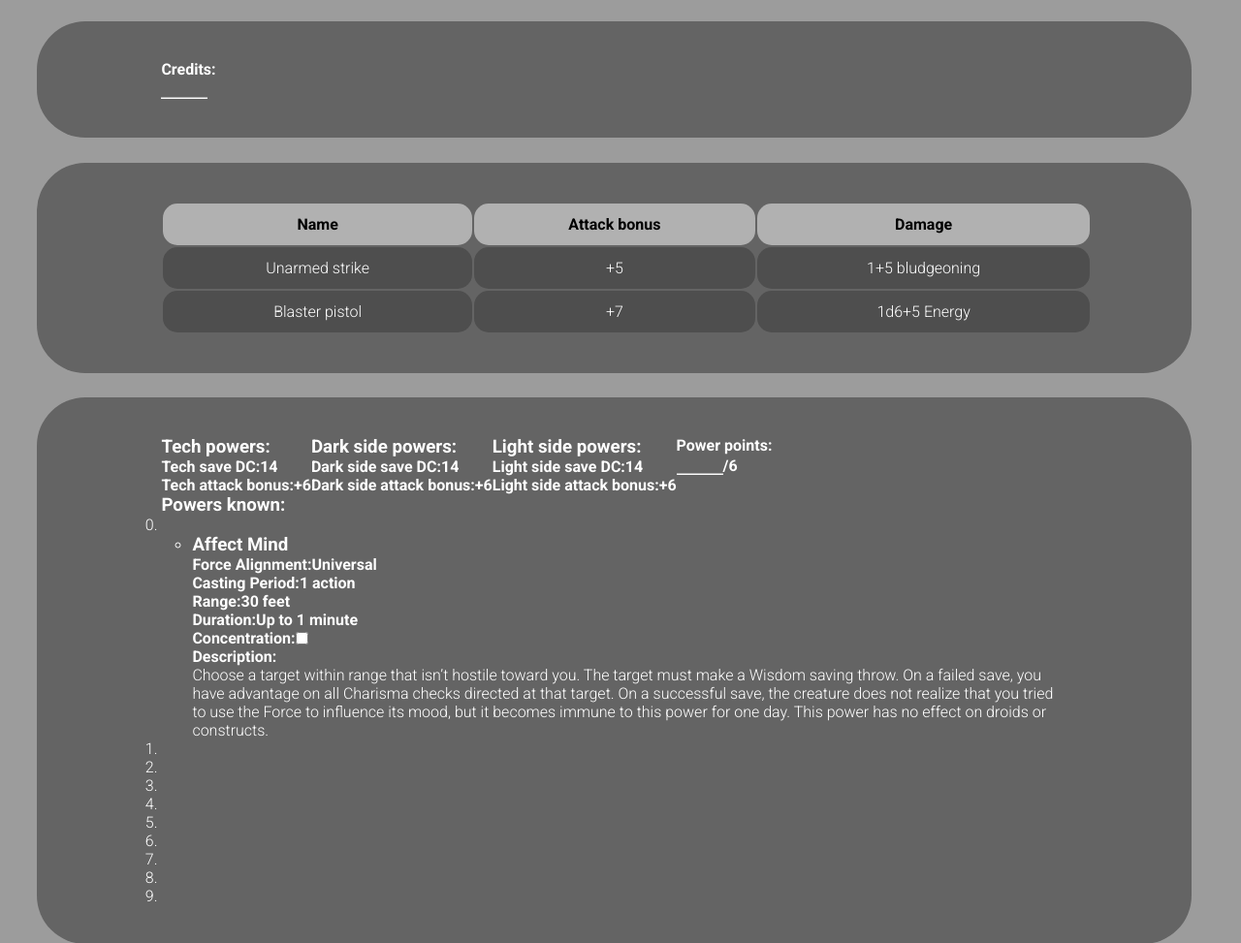
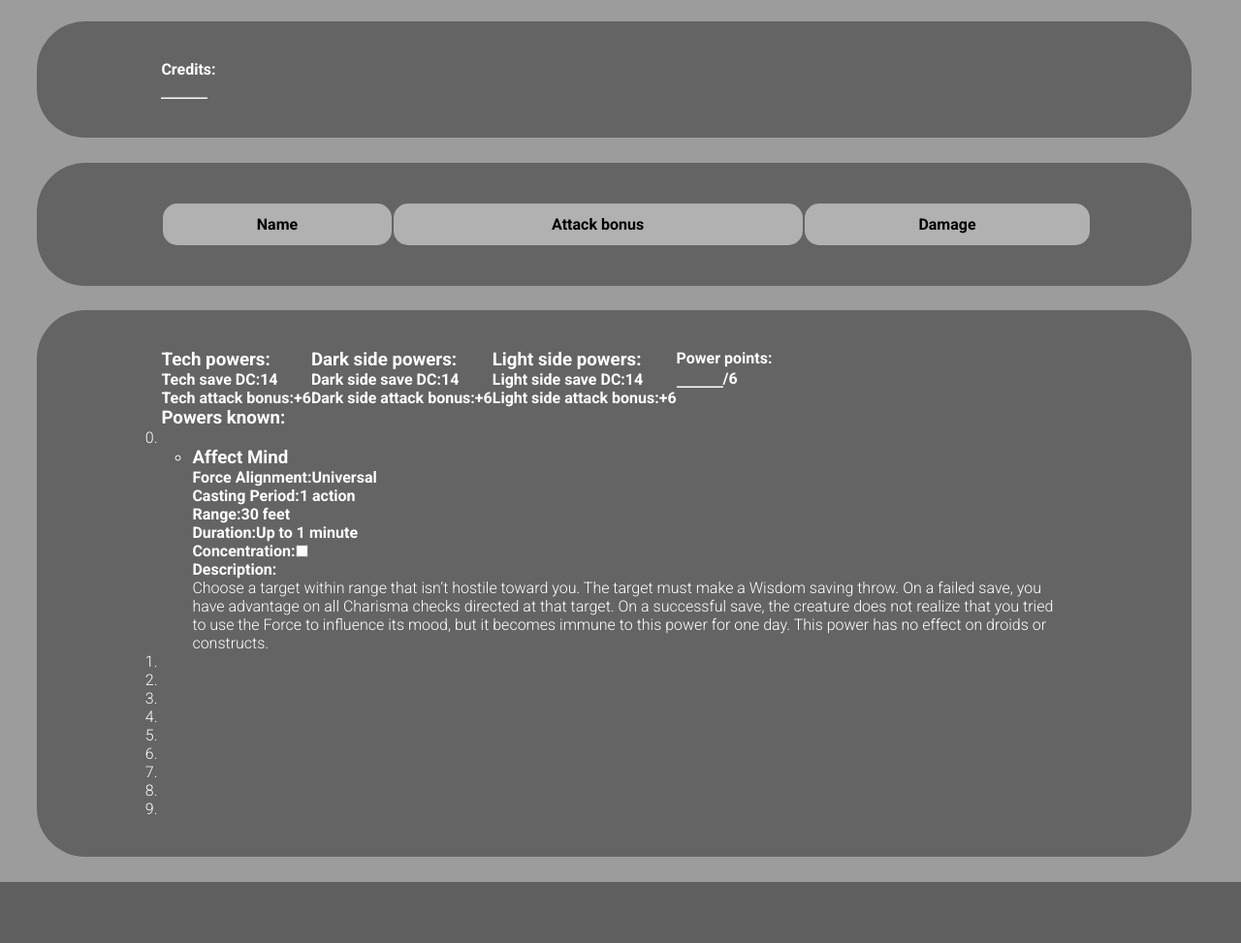
Before and after one commit to pjlapinski/SW5e-Char-Sheets, a Flask app: page /char-sheet/1 in a window 1280 px wide. Shown: the part 2580-3553 px from the top of the page at 97% size. After the commit the page ends 3490 px from the top, so only its background shows below. Run offline with Flask 2, Linux system fonts and the light colour scheme.

Commit message:
removed dummy attacks

```diff
--- a/templates/dummy.html
+++ b/templates/dummy.html
@@ -485,16 +485,6 @@ by proper Flask generated page. -->
         <td>Attack bonus</td>
         <td>Damage</td>
       </tr>
-      <tr>
-        <td class="attack-name">Unarmed strike</td>
-        <td class="attack-atk-bonus">+5</td>
-        <td class="attack-damage">1+5 bludgeoning</td>
-      </tr>
-      <tr>
-        <td class="attack-name">Blaster pistol</td>
-        <td class="attack-atk-bonus">+7</td>
-        <td class="attack-damage">1d6+5 Energy</td>
-      </tr>
     </table>
   </div>
 
```
